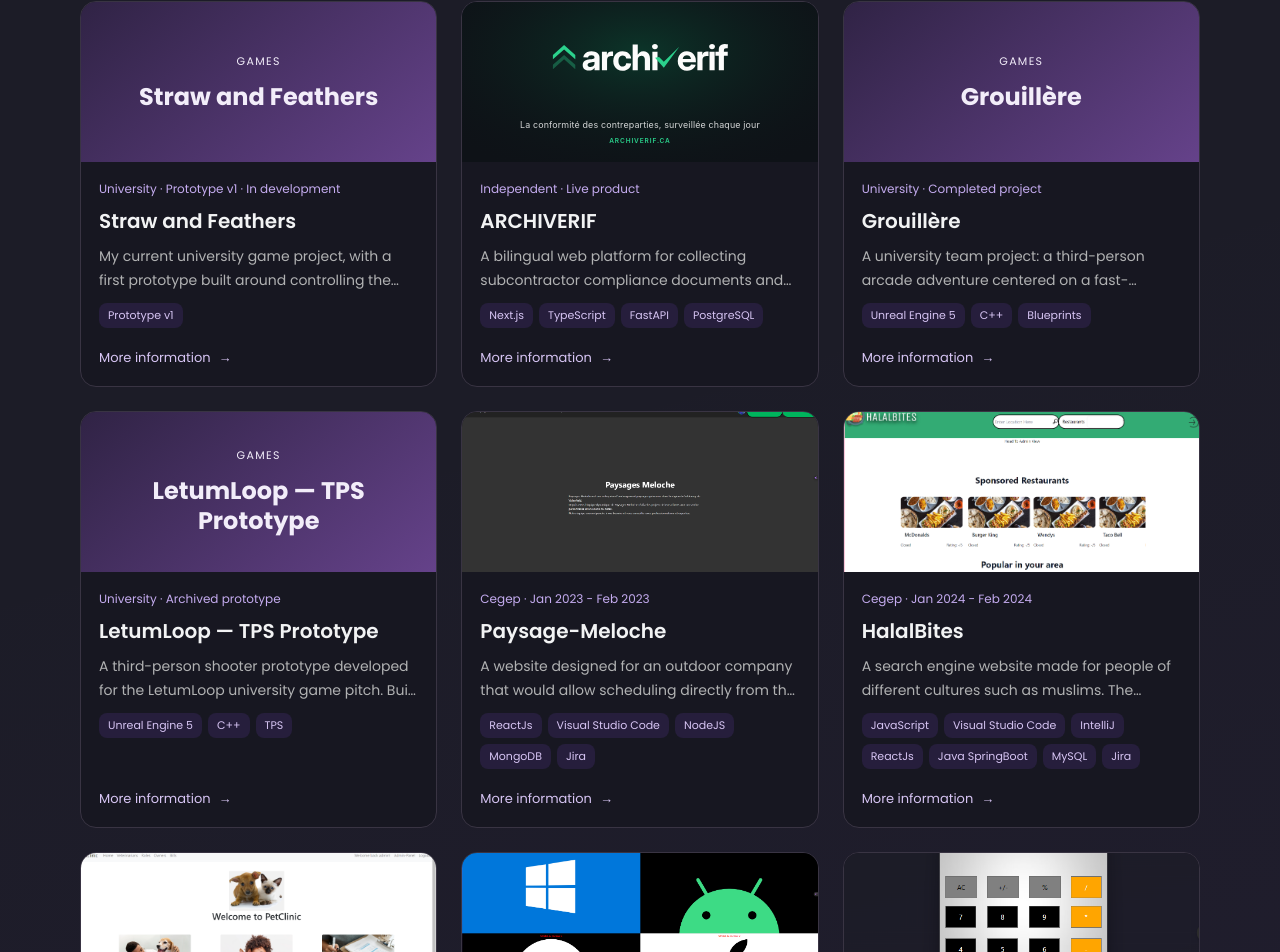
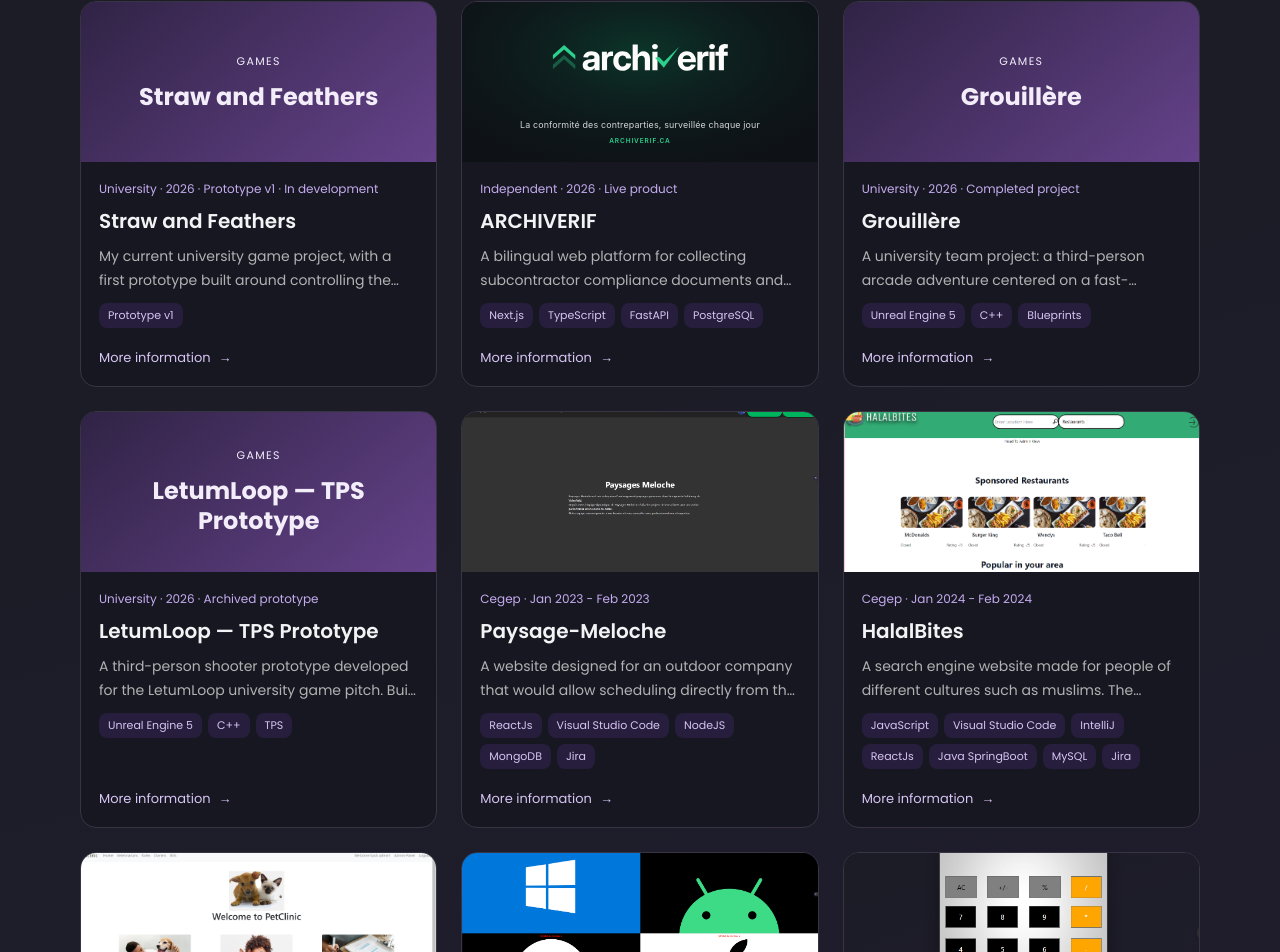
Before and after one commit to MohanedB/ResponsivePortfolio, a React (Create React App) app in the folder responsiveportfolio/: page / in a window 1280 px wide. Shown: the part 1244-2196 px from the top of the page. Built offline with nearby package versions, Linux system fonts and the light colour scheme.

Commit message:
Date the four recent projects to 2026

```diff
--- a/responsiveportfolio/src/components/Cards/ProjectCards.jsx
+++ b/responsiveportfolio/src/components/Cards/ProjectCards.jsx
@@ -84,11 +84,13 @@ export default function ProjectCards({ project }) {
   const { t } = useTranslation();
   const location = useLocation();
   const titleId = `project-card-title-${project.slug}`;
+  const date = project.dateKey ? t(project.dateKey) : project.years?.join(', ');
+  const context = [t(project.mainCategory), date, project.statusKey ? t(project.statusKey) : ''].filter(Boolean).join(' · ');
   return (
     <Card to={`/projects/${project.slug}`} state={{ from: `/${location.search}#projects` }} aria-label={t('OpenProject', { title: t(project.titleKey) })}>
       <ProjectMedia project={project} />
       <Details>
-        <Category>{t(project.mainCategory)} · {t(project.statusKey || project.dateKey)}</Category>
+        <Category>{context}</Category>
         <Title id={titleId}>{t(project.titleKey)}</Title>
         <Description>{t(project.descriptionKey)}</Description>
         <Tags>{project.tags?.map(tag => <span key={tag}>{tag}</span>)}</Tags>
--- a/responsiveportfolio/src/components/Project/ProjectDetails.jsx
+++ b/responsiveportfolio/src/components/Project/ProjectDetails.jsx
@@ -183,6 +183,7 @@ export default function ProjectDetails() {
         <Facts aria-label={text.status}>
           <dl>
             {study?.role && <><dt>{text.role}</dt><dd>{localized(study.role)}</dd></>}
+            {project.statusKey && !!project.years?.length && <><dt>{t('ProjectYear')}</dt><dd>{project.years.join(', ')}</dd></>}
             <dt>{text.status}</dt><dd>{t(project.statusKey || project.dateKey)}</dd>
             <dt>{text.stack}</dt><dd><Tags>{project.tags.map(tag => <span key={tag}>{tag}</span>)}</Tags></dd>
           </dl>
--- a/responsiveportfolio/src/data/projectUpdates.js
+++ b/responsiveportfolio/src/data/projectUpdates.js
@@ -1,13 +1,14 @@
 import archiverifCover from '../Image/ArchiVerif.svg';
 
 // Verified project facts and public destinations: see docs/portfolio-review.md.
-// Unknown dates, individual features, and private repository URLs are omitted.
+// Mohaned confirmed these four projects were made in 2026; exact dates remain unspecified.
+// Unknown individual features and private repository URLs are omitted.
 export const recentProjects = [
   {
     id: 12,
     slug: 'straw-and-feathers',
     engines: [],
-    years: [],
+    years: ['2026'],
     languages: [],
     titleKey: 'strawTitle',
     descriptionKey: 'strawDescription',
@@ -22,7 +23,7 @@ export const recentProjects = [
     id: 14,
     slug: 'archiverif',
     engines: [],
-    years: [],
+    years: ['2026'],
     languages: ['typescript', 'python'],
     titleKey: 'archiverifTitle',
     descriptionKey: 'archiverifDescription',
@@ -38,7 +39,7 @@ export const recentProjects = [
     id: 13,
     slug: 'grouillere',
     engines: ['unreal'],
-    years: [],
+    years: ['2026'],
     languages: ['cpp', 'blueprints'],
     titleKey: 'grouillereTitle',
     descriptionKey: 'grouillereDescription',
@@ -55,7 +56,7 @@ export const recentProjects = [
     id: 11,
     slug: 'letumloop-tps',
     engines: ['unreal'],
-    years: [],
+    years: ['2026'],
     languages: ['cpp'],
     titleKey: 'letumTitle',
     descriptionKey: 'letumDescription',
```
Also changed, not shown: 5 other files (tests, documents, lock files or other folders).
